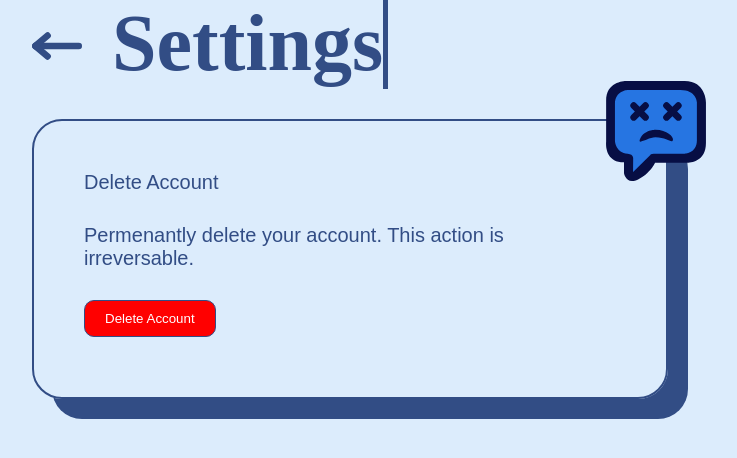
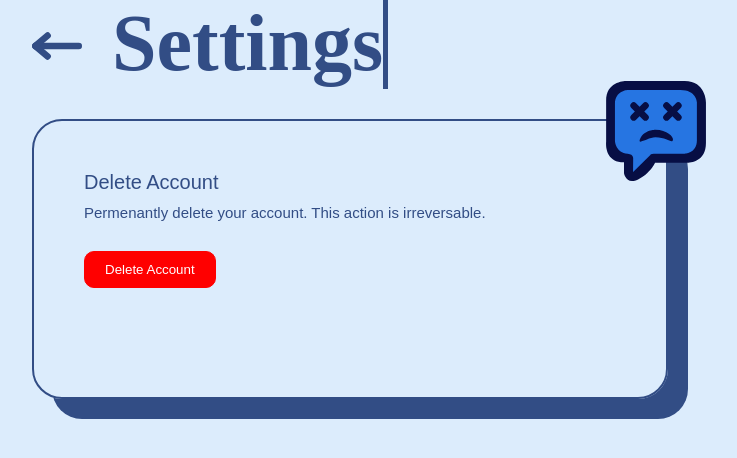
Before and after one commit to athomas97/chatroom_app, a Flask app: page /settings in a window 1280 px wide. Shown: the part 192-650 px from the top of the page, without its empty margins (273-1010 px from the left). Run offline with Flask 3, Linux system fonts and the light colour scheme; the visitor is signed in with stand-in values (Sample User, id 1); some libraries are stand-ins or nearby versions; some web fonts are replaced.

Commit message:
updating the styling on settings page so that theres hierarchy, removed blue bordering on delete account buton, and changed title of app to Chit Chat (#24)
Co-authored-by: Ally <athomas97@gmail.com>

```diff
--- a/static/css/style.css
+++ b/static/css/style.css
@@ -42,11 +42,20 @@ h2,
     font-family: "Turret Road", sans-serif;
     font-style: normal;
     font-weight: 500;
+}
+
+h2,
+.join-room-input input,
+.join-room-input button {
     font-size: 20px;
 }
 
 h3 {
     text-align: center;
+}
+
+p {
+    font-size: 15px;
 }
 
 .typing-container {
@@ -134,8 +143,10 @@ button {
 
 .warning-btn {
     color: var(--white);
+    border: 1.5px solid var(--dark-red);
     background-color: var(--dark-red);
     width: fit-content;
+    cursor: pointer;
 }
 
 .popup-btn {
@@ -220,6 +231,11 @@ form {
 
 #settings-body .popup-container {
     width: 100%;
+    div {
+        display: flex;
+        flex-direction: column;
+        gap: 10px;
+    }
 }
 
 #settings-heading {
--- a/templates/base.html
+++ b/templates/base.html
@@ -4,7 +4,7 @@
     <meta charset="UTF-8">
     <meta name="viewport" content="width=device-width, initial-scale=1.0">
     <link rel="icon" href="/static/images/png/tab-logo.png" />
-    <title>Chat App</title>
+    <title>Chit Chat</title>
     <link rel="preconnect" href="https://fonts.googleapis.com">
     <link rel="preconnect" href="https://fonts.gstatic.com" crossorigin>
     <link href="https://fonts.googleapis.com/css2?family=Turret+Road:wght@200;300;400;500;700;800&display=swap" rel="stylesheet">
--- a/templates/settings.html
+++ b/templates/settings.html
@@ -27,11 +27,13 @@
                 src="/static/images/svg/delete_account.svg"
                 alt="chat icon"
             >
-            <h2>Delete Account</h2>
-            <p>
-                Permenantly delete your account.
-                This action is irreversable.
-            </p>
+            <div>
+                <h2>Delete Account</h2>
+                <p>
+                    Permenantly delete your account.
+                    This action is irreversable.
+                </p>
+            </div>
             <form
                 method="POST"
                 action="{{ url_for('delete_account') }}"
```
